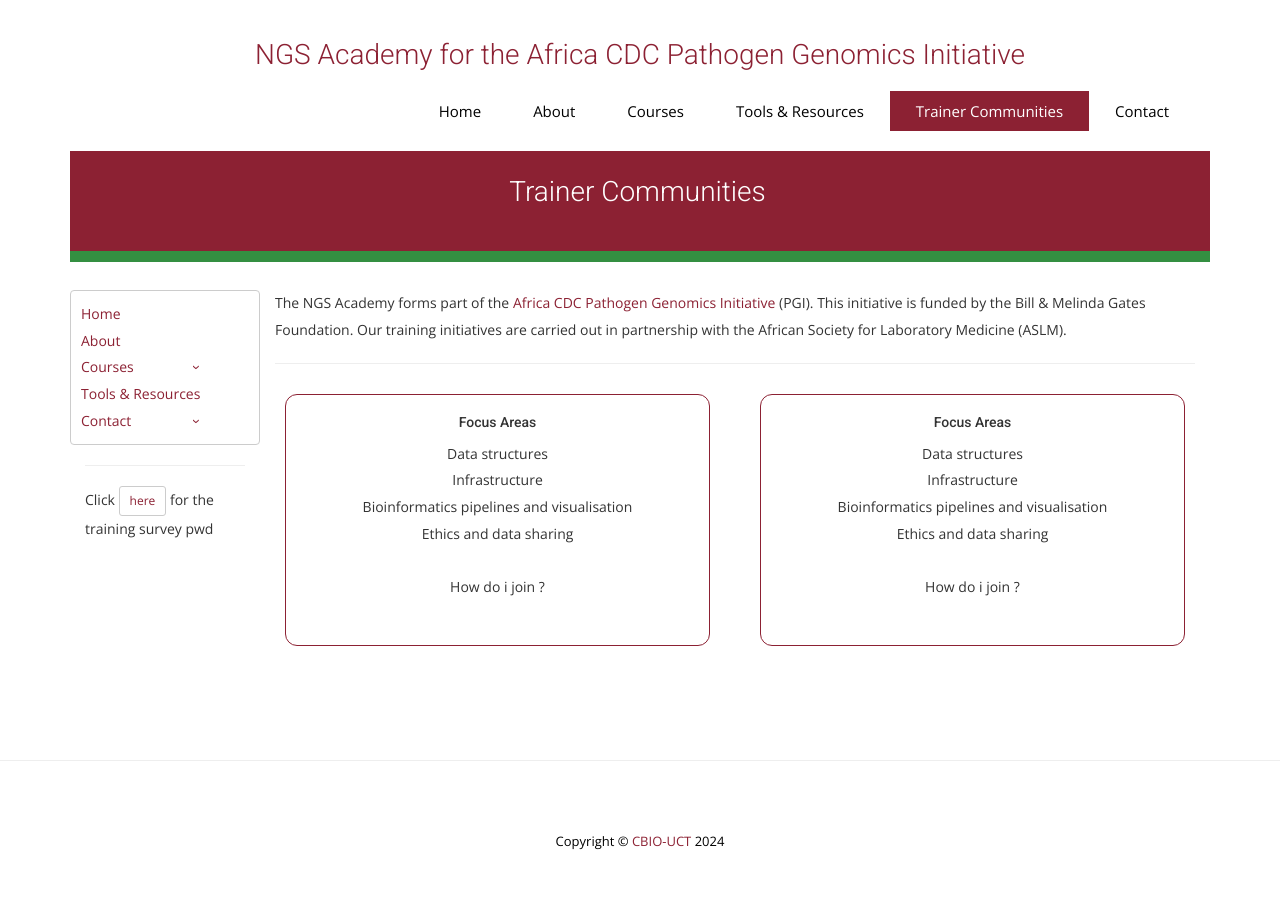
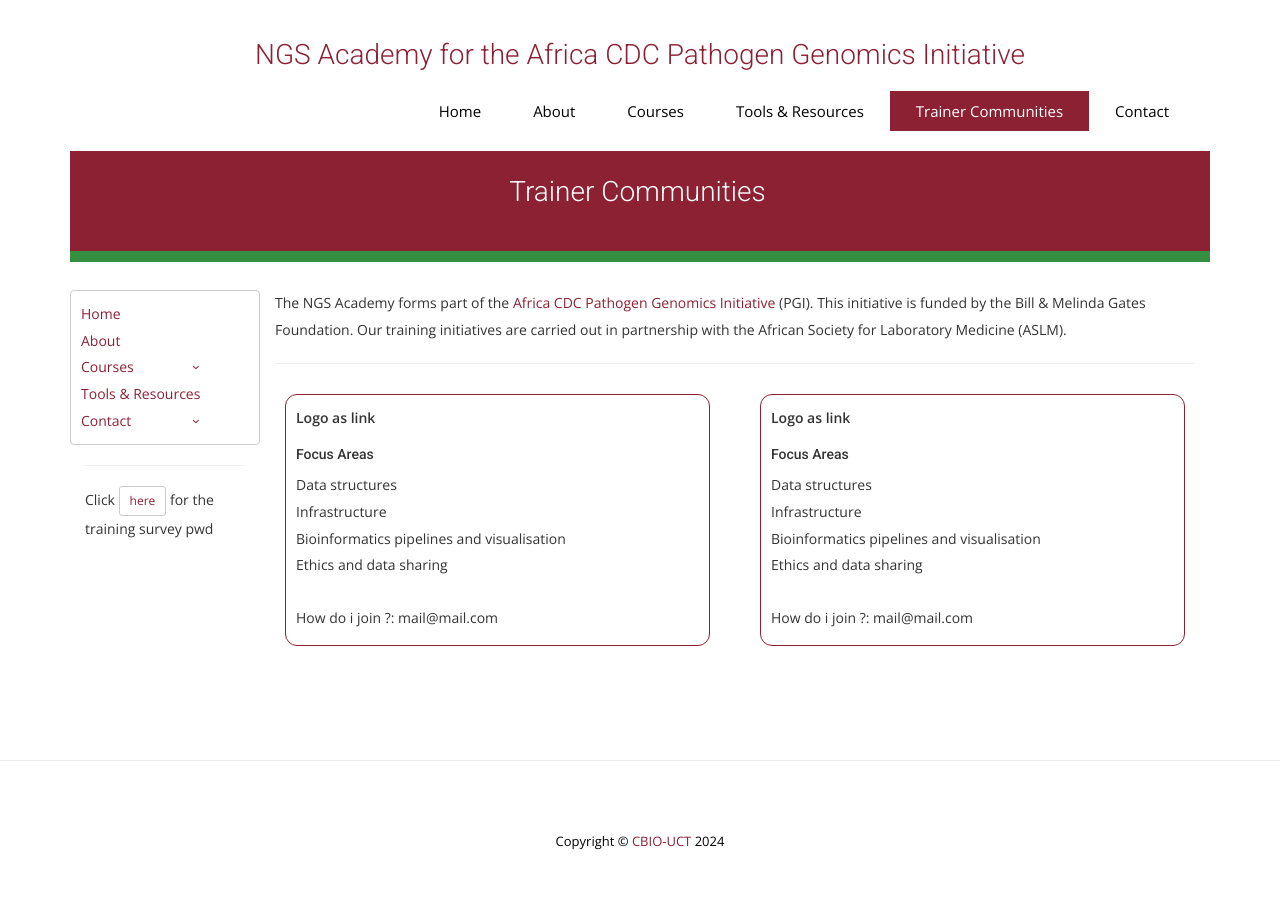
Before and after one commit to uct-cbio/ngs-academy, a Jekyll site: the page built from trainer_community.html, in a window 1280 px wide. Built offline with Jekyll 4.4.1, drawn with Linux system fonts in a browser that asks for light colours; nearby versions of some CDN libraries; some web fonts are replaced; comment, search, counter and statistics services are not loaded.

Commit message:
no Commit

```diff
--- a/trainer_community.html
+++ b/trainer_community.html
@@ -10,10 +10,12 @@
   </style>
 
 <div class="row">
-  <div class="col-sm-6 text-center">
+  <div class="col-sm-6 text-left">
     <!-- bootstrap card -->
     <div class="trainer_communities_border">
+      <label class="text-left"> Logo as link</label>
       <h5 class="card-title">Focus Areas</h5>
+
       <ul>
           <li>
             Data structures
@@ -30,15 +32,15 @@
           </li>
           <ul>
 <br>
-    <div class="card-footer bg-transparent border-success">How do i join ?</div>
+    <div class="card-footer bg-transparent border-success">How do i join ?: mail@mail.com</div>
 
     </div>
 <!--bootstrap card -->
   </div>
   <div class="col-sm-6">
        <!-- bootstrap card -->
-<div class="trainer_communities_border text-center">
-
+<div class="trainer_communities_border text-left">
+  <label class="text-left"> Logo as link</label>
           <h5 class="card-title">Focus Areas</h5>
           <ul>
               <li>
@@ -58,7 +60,7 @@
 
                 <br>
 
-        <div class="card-footer bg-transparent border-success">How do i join ? </div>
+        <div class="card-footer bg-transparent border-success">How do i join ?: mail@mail.com</div>
 
  </div>
   <!--bootstrap card -->
```
